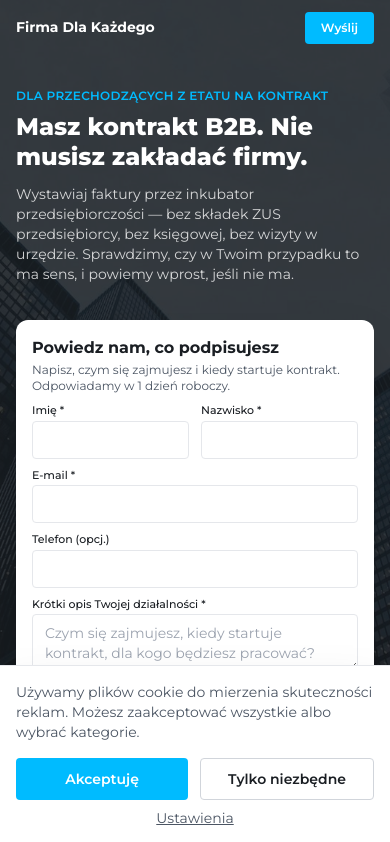
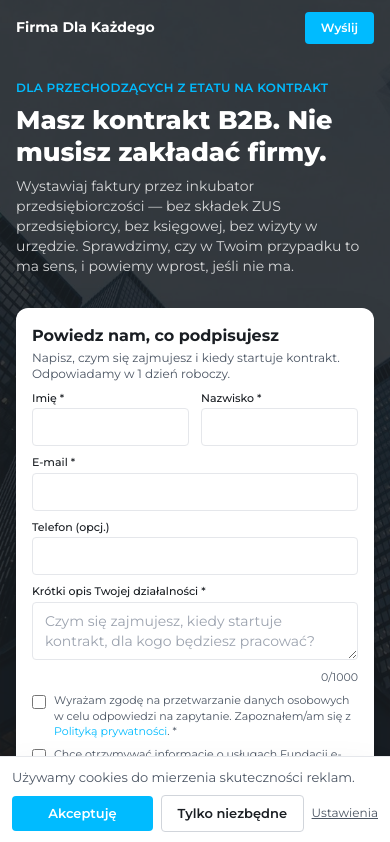
Before and after one commit to malpamalpam/fdk-landing, a Next.js app: page /lp/landing1 in a window 390 px wide. Shown: the top 842 px of the page. Built offline with nearby package versions, Linux system fonts and the light colour scheme.

Commit message:
fix: mobile UX — compact cookie banner, card tables, social proof, iOS font-size, animation fallback

```diff
--- a/src/app/globals.css
+++ b/src/app/globals.css
@@ -3,6 +3,16 @@
 @tailwind utilities;
 
 @layer base {
+  :root {
+    --header-h: 56px;
+  }
+
+  @media (min-width: 768px) {
+    :root {
+      --header-h: 64px;
+    }
+  }
+
   html {
     scroll-behavior: smooth;
   }
@@ -18,6 +28,21 @@
       animation-duration: 0.01ms !important;
       animation-iteration-count: 1 !important;
       transition-duration: 0.01ms !important;
+    }
+  }
+
+  /* iOS: prevent zoom on input focus */
+  input,
+  select,
+  textarea {
+    font-size: 16px;
+  }
+
+  @media (min-width: 640px) {
+    input,
+    select,
+    textarea {
+      font-size: inherit;
     }
   }
 }
--- a/src/components/LandingConsentBanner.tsx
+++ b/src/components/LandingConsentBanner.tsx
@@ -48,13 +48,16 @@ export default function LandingConsentBanner() {
   if (!show) return null;
 
   return (
-    <div className="fixed bottom-0 left-0 right-0 z-[60] bg-white border-t border-gray-200 shadow-2xl p-4 md:p-6 md:bottom-4 md:left-4 md:right-auto md:max-w-md md:rounded-[12px] md:border">
-      <p className="text-sm text-body mb-4">
-        Używamy plików cookie do mierzenia skuteczności reklam. Możesz zaakceptować wszystkie albo wybrać kategorie.
+    <div className="fixed bottom-0 left-0 right-0 z-[60] bg-white border-t border-gray-200 shadow-2xl
+      px-3 py-3 md:p-6 md:bottom-4 md:left-4 md:right-auto md:max-w-md md:rounded-[12px] md:border">
+
+      <p className="text-[13px] md:text-sm text-body mb-2 md:mb-4 leading-snug">
+        <span className="md:hidden">Używamy cookies do mierzenia skuteczności reklam.</span>
+        <span className="hidden md:inline">Używamy plików cookie do mierzenia skuteczności reklam. Możesz zaakceptować wszystkie albo wybrać kategorie.</span>
       </p>
 
       {showSettings ? (
-        <div className="space-y-3 mb-4">
+        <div className="space-y-3 mb-3 md:mb-4">
           <label className="flex items-center justify-between text-sm">
             <span className="text-ink font-medium">Analityka</span>
             <input type="checkbox" checked={analytics} onChange={(e) => setAnalytics(e.target.checked)} className="w-4 h-4 rounded text-brand focus:ring-brand" />
@@ -65,22 +68,29 @@ export default function LandingConsentBanner() {
           </label>
           <button
             onClick={() => accept({ analytics: analytics ? 'granted' : 'denied', advertising: advertising ? 'granted' : 'denied' })}
-            className="w-full bg-brand hover:bg-brandDark text-white text-sm font-semibold py-2.5 rounded-[4px] transition-colors"
+            className="w-full bg-brand hover:bg-brandDark text-white text-sm font-semibold py-2 rounded-[4px] transition-colors"
           >
             Zapisz
           </button>
         </div>
       ) : (
-        <div className="flex flex-col gap-2">
-          <div className="flex gap-3">
-            <button onClick={() => accept({ analytics: 'granted', advertising: 'granted' })} className="flex-1 bg-brand hover:bg-brandDark text-white text-sm font-semibold py-2.5 px-4 rounded-[4px] transition-colors">
-              Akceptuję
-            </button>
-            <button onClick={() => accept({ analytics: 'denied', advertising: 'denied' })} className="flex-1 border border-gray-300 text-ink text-sm font-semibold py-2.5 px-4 rounded-[4px] hover:bg-gray-50 transition-colors">
-              Tylko niezbędne
-            </button>
-          </div>
-          <button onClick={() => setShowSettings(true)} className="text-sm text-body hover:text-ink underline transition-colors">
+        <div className="flex items-center gap-2">
+          <button
+            onClick={() => accept({ analytics: 'granted', advertising: 'granted' })}
+            className="flex-1 bg-brand hover:bg-brandDark text-white text-[13px] md:text-sm font-semibold py-2 px-3 rounded-[4px] transition-colors"
+          >
+            Akceptuję
+          </button>
+          <button
+            onClick={() => accept({ analytics: 'denied', advertising: 'denied' })}
+            className="flex-1 border border-gray-300 text-ink text-[13px] md:text-sm font-semibold py-2 px-3 rounded-[4px] hover:bg-gray-50 transition-colors"
+          >
+            Tylko niezbędne
+          </button>
+          <button
+            onClick={() => setShowSettings(true)}
+            className="text-[12px] text-body hover:text-ink underline transition-colors whitespace-nowrap flex-shrink-0"
+          >
             Ustawienia
           </button>
         </div>
--- a/src/components/LandingTemplate.tsx
+++ b/src/components/LandingTemplate.tsx
@@ -9,16 +9,34 @@ import LeadForm from '@/components/LeadForm';
 import { pushEvent, EVENTS } from '@/lib/analytics';
 import { captureAttribution } from '@/lib/attribution';
 
+// ─── Scroll-reveal with 800 ms fail-safe ───
 function useFadeIn(ref: React.RefObject<HTMLElement | null>) {
   useEffect(() => {
     const mq = window.matchMedia('(prefers-reduced-motion: reduce)');
-    if (mq.matches) return;
+
+    // Immediately show everything if reduced-motion or no IO support
+    if (mq.matches || typeof IntersectionObserver === 'undefined') {
+      ref.current?.querySelectorAll('.fade-in-up').forEach((el) => el.classList.add('visible'));
+      return;
+    }
+
+    const els = ref.current ? Array.from(ref.current.querySelectorAll('.fade-in-up')) : [];
+
     const observer = new IntersectionObserver(
       (entries) => entries.forEach((e) => { if (e.isIntersecting) e.target.classList.add('visible'); }),
-      { threshold: 0.1 }
+      { threshold: 0.05 }
     );
-    ref.current?.querySelectorAll('.fade-in-up').forEach((el) => observer.observe(el));
-    return () => observer.disconnect();
+    els.forEach((el) => observer.observe(el));
+
+    // Fail-safe: reveal anything still invisible after 800 ms
+    const timer = setTimeout(() => {
+      els.forEach((el) => el.classList.add('visible'));
+    }, 800);
+
+    return () => {
+      observer.disconnect();
+      clearTimeout(timer);
+    };
   }, [ref]);
 }
 
@@ -29,6 +47,30 @@ function scrollToForm(e: React.MouseEvent) {
     el.scrollIntoView({ behavior: 'smooth' });
     el.querySelector<HTMLInputElement>('input:not([type=hidden]):not([tabindex="-1"])')?.focus({ preventScroll: true });
   }
+}
+
+// ─── Mobile card view for comparison table ───
+function ComparisonCards({ columns, rows }: { columns: string[]; rows: { label: string; cells: (string | null)[] }[] }) {
+  const lastIdx = columns.length - 1;
+  return (
+    <div className="space-y-4 sm:hidden" aria-label="Tabela porównawcza">
+      {rows.map((row, i) => (
+        <div key={i} className="bg-white rounded-[12px] p-4 border border-gray-100">
+          <p className="text-sm font-bold text-ink mb-3">{row.label}</p>
+          <div className="space-y-1.5">
+            {columns.map((col, j) => (
+              <div key={j} className="flex items-start justify-between gap-2">
+                <span className="text-xs text-body flex-shrink-0">{col}</span>
+                <span className={`text-xs text-right ${j === lastIdx ? 'font-semibold text-brand' : 'text-body'}`}>
+                  {row.cells[j]}
+                </span>
+              </div>
+            ))}
+          </div>
+        </div>
+      ))}
+    </div>
+  );
 }
 
 export default function LandingTemplate({ landing }: { landing: LandingContent }) {
@@ -44,11 +86,13 @@ export default function LandingTemplate({ landing }: { landing: LandingContent }
     return () => window.removeEventListener('scroll', onScroll);
   }, [landing.slug, landing.segment]);
 
+  const isL3 = landing.slug === 'landing3';
+
   return (
     <div ref={pageRef}>
       {/* ── Sticky header ── */}
       <header className={`fixed top-0 left-0 right-0 z-50 transition-all duration-300 ${scrolled ? 'bg-ink shadow-lg' : 'bg-transparent'}`}>
-        <div className="max-w-[1140px] mx-auto px-4 md:px-6 flex items-center justify-between h-14">
+        <div className="max-w-[1140px] mx-auto px-4 md:px-6 flex items-center justify-between h-14 md:h-16">
           <a href="#hero" className="text-white font-bold text-sm md:text-base leading-tight hover:text-brand transition-colors">
             Firma Dla Każdego
           </a>
@@ -68,15 +112,30 @@ export default function LandingTemplate({ landing }: { landing: LandingContent }
       </header>
 
       {/* ── Hero with form ── */}
-      <section className="relative bg-ink text-white pt-14" id="hero">
+      <section className="relative bg-ink text-white pt-14 md:pt-16" id="hero">
         <Image src="/hero.jpg" alt="" fill className="object-cover" priority sizes="100vw" />
         <div className="absolute inset-0 bg-[rgba(26,30,35,0.87)]" aria-hidden="true" />
-        <div className="relative z-10 max-w-[1140px] mx-auto px-4 md:px-6 py-8 lg:py-12">
+        <div className="relative z-10 max-w-[1140px] mx-auto px-4 md:px-6 py-6 lg:py-12">
           <div className="grid grid-cols-1 lg:grid-cols-[55fr_45fr] gap-6 lg:gap-10 items-start">
             <div className="lg:py-4">
               <p className="text-brand text-xs font-semibold uppercase tracking-wide mb-2">{landing.hero.eyebrow}</p>
-              <h1 className="text-2xl sm:text-3xl lg:text-4xl font-extrabold leading-tight mb-3">{landing.hero.h1}</h1>
-              <p className="text-sm lg:text-base text-white/80 mb-3">{landing.hero.lead}</p>
+              <h1 className="text-[1.6rem] sm:text-3xl lg:text-4xl font-extrabold leading-tight mb-2">
+                {/* landing3 has a long H1 — shorter version on mobile */}
+                {isL3 ? (
+                  <>
+                    <span className="sm:hidden">Wasz współpracownik wystawi fakturę VAT.</span>
+                    <span className="hidden sm:inline">{landing.hero.h1}</span>
+                  </>
+                ) : landing.hero.h1}
+              </h1>
+              <p className="text-sm lg:text-base text-white/80 mb-2">
+                {isL3 ? (
+                  <>
+                    <span className="sm:hidden">Rozliczajcie się z podwykonawcami na fakturę — bez umowy o pracę i bez obowiązków płatnika.</span>
+                    <span className="hidden sm:inline">{landing.hero.lead}</span>
+                  </>
+                ) : landing.hero.lead}
+              </p>
               <p className="text-white/50 text-xs hidden lg:block">{landing.hero.trustLine}</p>
             </div>
             <div className="bg-white rounded-[12px] p-4 lg:p-5 text-ink shadow-2xl" id="formularz">
@@ -89,7 +148,7 @@ export default function LandingTemplate({ landing }: { landing: LandingContent }
       </section>
 
       {/* ── Highlight ── */}
-      <section className="py-12 md:py-16 bg-surface scroll-mt-20" id="opcje">
+      <section className="py-12 md:py-16 bg-surface scroll-mt-[--header-h]" id="opcje" style={{ scrollMarginTop: 'var(--header-h, 56px)' }}>
         <div className="max-w-[1140px] mx-auto px-4 md:px-6">
           <h2 className="text-3xl md:text-4xl font-bold text-ink mb-4 fade-in-up">{landing.highlight.title}</h2>
           {landing.highlight.intro && <p className="text-body text-lg mb-10 fade-in-up">{landing.highlight.intro}</p>}
@@ -150,7 +209,7 @@ export default function LandingTemplate({ landing }: { landing: LandingContent }
       )}
 
       {/* ── Dla kogo ── */}
-      <section className="py-12 md:py-16 bg-white scroll-mt-20" id="dla-kogo">
+      <section className="py-12 md:py-16 bg-white" id="dla-kogo" style={{ scrollMarginTop: 'var(--header-h, 56px)' }}>
         <div className="max-w-[1140px] mx-auto px-4 md:px-6">
           <h2 className="text-3xl md:text-4xl font-bold text-ink mb-10 fade-in-up">{landing.forWhom.title}</h2>
           <div className="grid grid-cols-1 sm:grid-cols-2 lg:grid-cols-3 gap-4">
@@ -181,7 +240,7 @@ export default function LandingTemplate({ landing }: { landing: LandingContent }
       </section>
 
       {/* ── Jak to działa ── */}
-      <section className="py-12 md:py-16 bg-white scroll-mt-20" id="kroki">
+      <section className="py-12 md:py-16 bg-white" id="kroki" style={{ scrollMarginTop: 'var(--header-h, 56px)' }}>
         <div className="max-w-[1140px] mx-auto px-4 md:px-6">
           <h2 className="text-3xl md:text-4xl font-bold text-ink mb-12 fade-in-up">{landing.howItWorks.title}</h2>
           <div className="grid grid-cols-1 md:grid-cols-3 gap-8">
@@ -199,7 +258,7 @@ export default function LandingTemplate({ landing }: { landing: LandingContent }
         </div>
       </section>
 
-      {/* ── Tabela porównawcza — rows with any null cell are hidden ── */}
+      {/* ── Tabela porównawcza ── */}
       {(() => {
         const visibleRows = landing.comparison.rows.filter((row) => row.cells.every(isKnown));
         if (visibleRows.length < 3) return null;
@@ -208,7 +267,14 @@ export default function LandingTemplate({ landing }: { landing: LandingContent }
             <div className="max-w-[1140px] mx-auto px-4 md:px-6">
               <h2 className="text-3xl md:text-4xl font-bold text-ink mb-4 fade-in-up">{landing.comparison.title}</h2>
               {landing.comparison.note && <p className="text-body mb-8 fade-in-up">{landing.comparison.note}</p>}
-              <div className="overflow-x-auto fade-in-up">
+
+              {/* Mobile: card view */}
+              <div className="fade-in-up">
+                <ComparisonCards columns={landing.comparison.columns} rows={visibleRows} />
+              </div>
+
+              {/* Desktop: table */}
+              <div className="overflow-x-auto fade-in-up hidden sm:block" aria-hidden="false">
                 <table className="w-full text-left border-collapse min-w-[600px]">
                   <thead>
                     <tr className="border-b-2 border-brand/20">
@@ -239,11 +305,36 @@ export default function LandingTemplate({ landing }: { landing: LandingContent }
       {landing.socialProof && (
         <section className="py-10 bg-ink text-white">
           <div className="max-w-[1140px] mx-auto px-4 md:px-6">
-            <div className="grid grid-cols-2 md:grid-cols-4 gap-6 text-center">
+            <div className="grid grid-cols-2 md:grid-cols-4 gap-4 md:gap-6 text-center">
               {landing.socialProof.items.map((item, i) => (
                 <div key={i}>
-                  <div className="text-xl md:text-2xl font-extrabold text-brand">{item.value}</div>
-                  <div className="text-xs text-white/60 mt-1">{item.label}</div>
+                  {/* 4th tile: on mobile show shorter value */}
+                  <div className="text-[22px] md:text-2xl font-extrabold text-brand leading-tight">
+                    {i === 3 ? (
+                      <>
+                        <span className="sm:hidden">4 działy</span>
+                        <span className="hidden sm:inline">{item.value}</span>
+                      </>
+                    ) : i === 2 ? (
+                      // Languages tile: if too long, show "4 języki" on mobile
+                      <>
+                        <span className="sm:hidden">4 języki</span>
+                        <span className="hidden sm:inline">{item.value}</span>
+                      </>
+                    ) : (
+                      item.value
+                    )}
+                  </div>
+                  <div className="text-[11px] md:text-xs text-white/60 mt-1 leading-snug">
+                    {i === 3 ? (
+                      <>
+                        <span className="sm:hidden">administracja · księgowość · HR · legalizacja</span>
+                        <span className="hidden sm:inline">{item.label}</span>
+                      </>
+                    ) : (
+                      item.label
+                    )}
+                  </div>
                 </div>
               ))}
             </div>
@@ -256,7 +347,7 @@ export default function LandingTemplate({ landing }: { landing: LandingContent }
         const visibleFaq = landing.faq.items.filter((item) => isKnown(item.a));
         if (visibleFaq.length === 0) return null;
         return (
-          <section className="py-12 md:py-16 bg-white scroll-mt-20" id="faq">
+          <section className="py-12 md:py-16 bg-white" id="faq" style={{ scrollMarginTop: 'var(--header-h, 56px)' }}>
             <div className="max-w-[1140px] mx-auto px-4 md:px-6">
               <h2 className="text-3xl md:text-4xl font-bold text-ink mb-10 fade-in-up">{landing.faq.title}</h2>
               <div className="max-w-3xl space-y-3">
@@ -302,7 +393,7 @@ export default function LandingTemplate({ landing }: { landing: LandingContent }
         </section>
       )}
 
-      {/* ── Final CTA — scroll to hero form ── */}
+      {/* ── Final CTA ── */}
       <section className="py-12 md:py-16 bg-white">
         <div className="max-w-[600px] mx-auto px-4 md:px-6 text-center fade-in-up">
           <h2 className="text-3xl md:text-4xl font-bold text-ink mb-3">{landing.finalCta.title}</h2>
```
